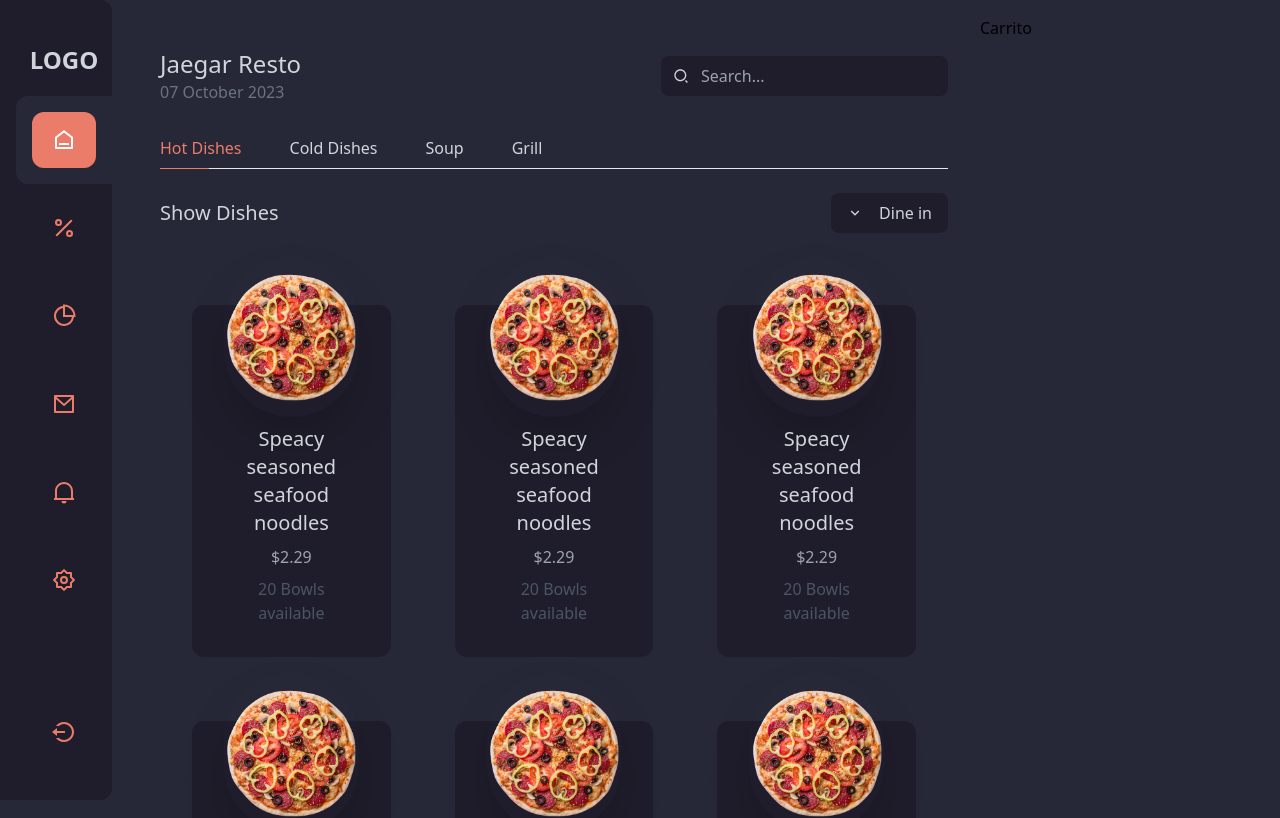
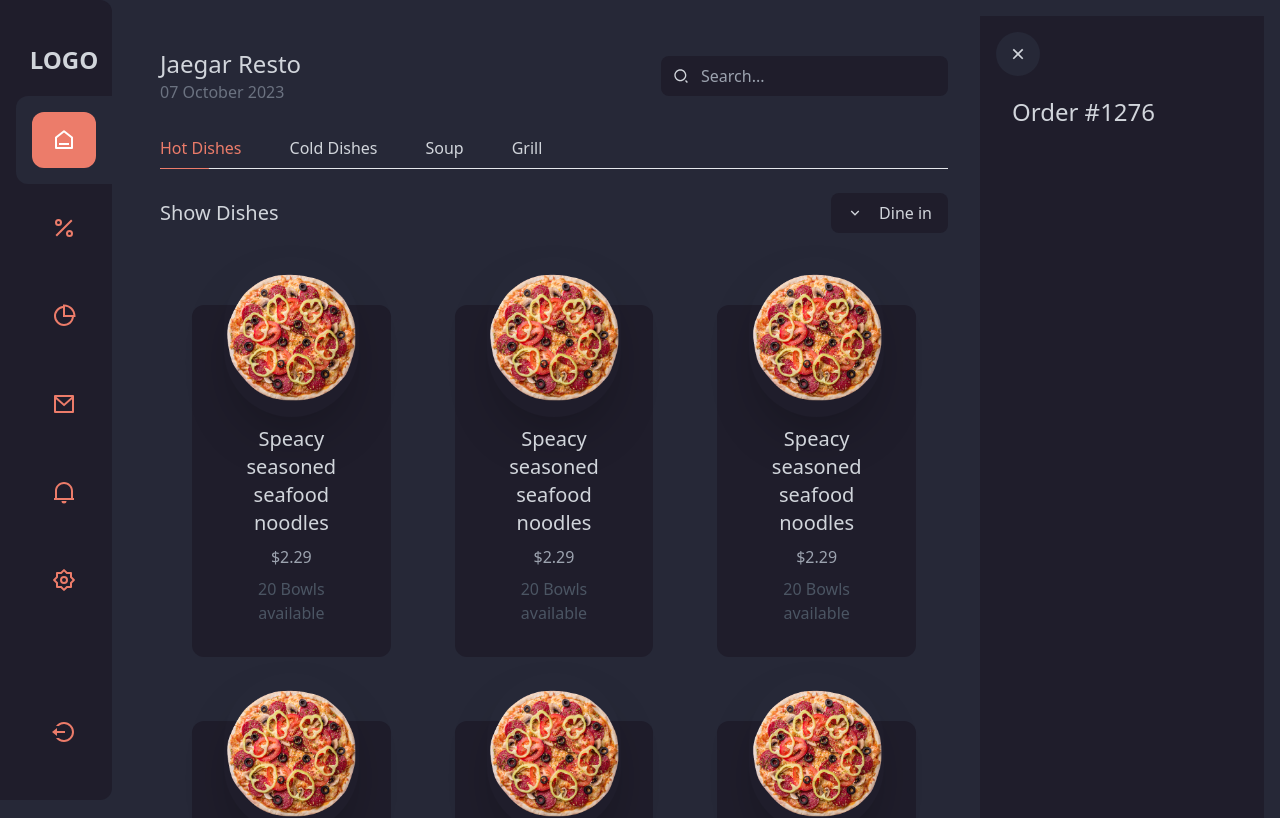
Before and after one commit to iAmJoeDeveloper/dashboard-store-v1, a React (Vite) app: page / in a window 1280 px wide. Shown: the top 818 px of the page. Built offline with nearby package versions, Linux system fonts and the light colour scheme.

Commit message:
Orders Init

```diff
--- a/index.html
+++ b/index.html
@@ -6,7 +6,7 @@
 		<meta name="viewport" content="width=device-width, initial-scale=1.0" />
 		<title>Vite + React</title>
 	</head>
-  <body>
+	<body class="bg-[#262837]">
 		<div id="root"></div>
 		<script type="module" src="/src/main.jsx"></script>
 	</body>
--- a/src/App.jsx
+++ b/src/App.jsx
@@ -39,7 +39,8 @@ function App() {
 					</button>
 				</nav>
 				<main className='lg:pl-32 grid grids-cols-1 lg:grid-cols-8 p-4 pb-20'>
-					<div className='lg:col-span-6 p-8'>
+					{/* Main Content */}
+					<div className='lg:col-span-6 md:p-8'>
 						{/* Header */}
 						<header>
 							{/* Title and Search */}
@@ -156,7 +157,13 @@ function App() {
 							</div>
 						</div>
 					</div>
-					<div className='lg:col-span-2 fixed lg:static right-0'>Carrito</div>
+					{/* Orders / Carrito */}
+					<div className='lg:col-span-2 fixed lg:static top-0 right-0 bg-[#1F1D2B] w-full h-full'>
+						<div className='relative pt-16 text-gray-300 p-8'>
+							<RiCloseLine className='absolute left-4 top-4 p-3 box-content text-gray-300 text-xl bg-[#262837] rounded-full' />
+							<h1 className='text-2xl mt-4'>Order #1276</h1>
+						</div>
+					</div>
 				</main>
 			</div>
 		</>
```
Lines whose indentation alone changed are shown as unchanged.
